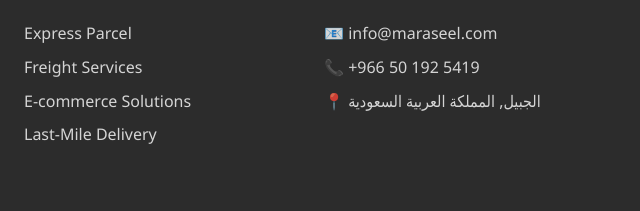
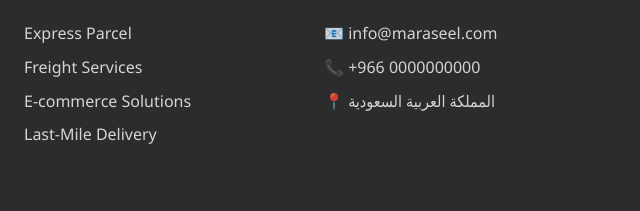
Before and after one commit to 0lczl/maraseel-website, a website: page public/contact.html in a window 1280 px wide. Shown: the part 1874-2085 px from the top of the page, 640-1280 px from the left. Drawn offline with Linux system fonts and the light colour scheme.

Commit message:
tiny update

```diff
--- a/public/contact.html
+++ b/public/contact.html
@@ -240,8 +240,8 @@
                 <div class="footer-section">
                     <h3>Contact Info</h3>
                     <p>📧 info@maraseel.com</p>
-                    <p>📞 +966 50 192 5419</p>
-                    <p>📍 الجبيل, المملكة العربية السعودية</p>
+                    <p>📞 +966 0000000000</p>
+                    <p>📍 المملكة العربية السعودية</p>
                 </div>
             </div>
             <div class="footer-bottom">
```
